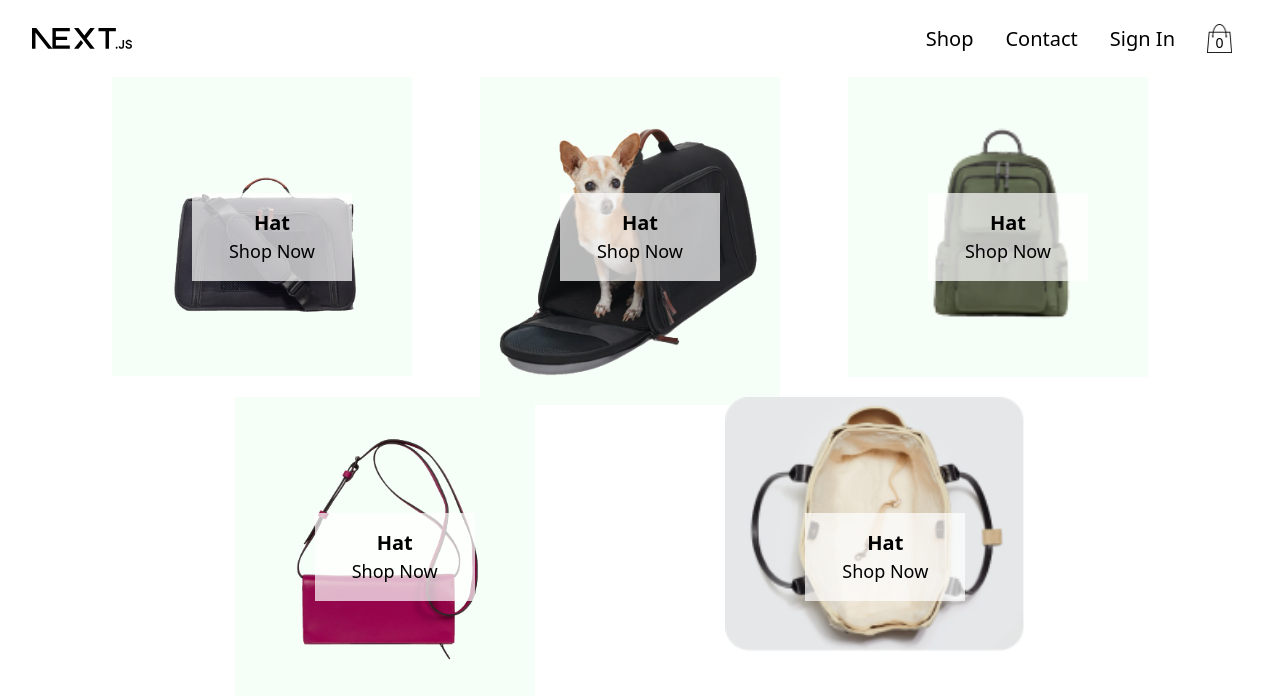
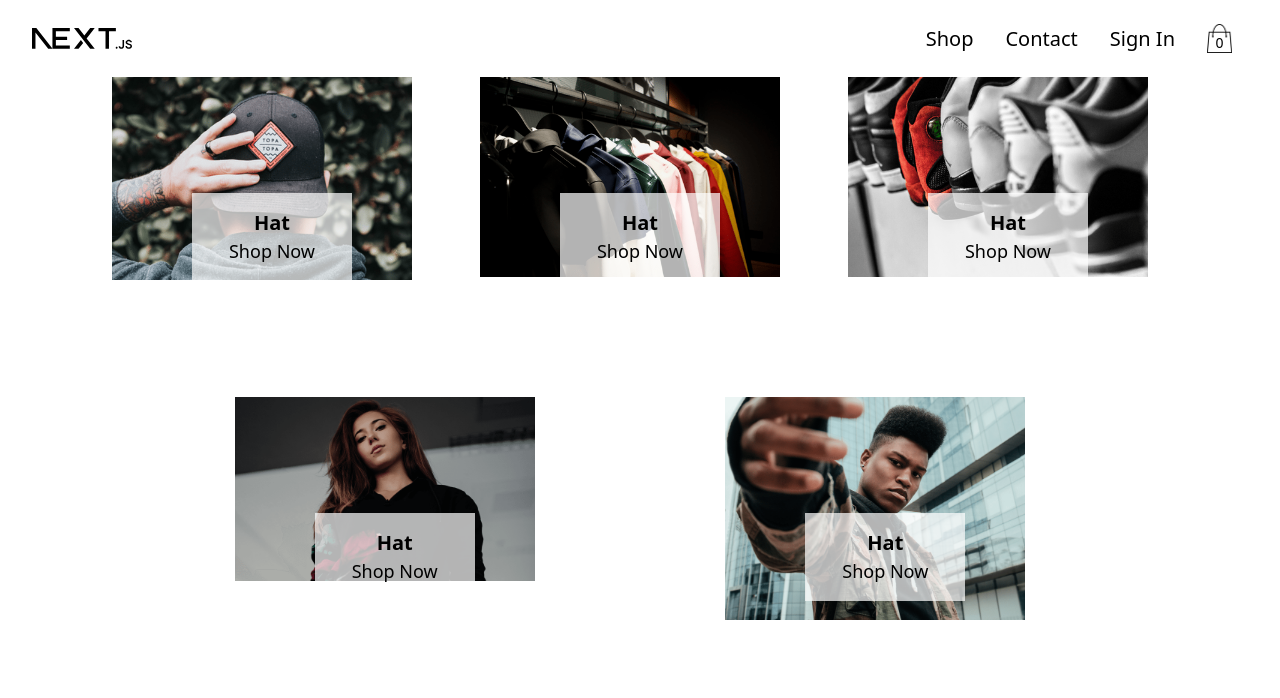
Before and after one commit to jafar-fahimi/next-clothes-store, a Next.js app: page / in a window 1280 px wide. Shown: the top 698 px of the page. Built offline with nearby package versions, Linux system fonts and the light colour scheme.

Commit message:
allCatagories img updated

```diff
--- a/components/allCatagories.tsx
+++ b/components/allCatagories.tsx
@@ -1,37 +1,19 @@
-import { StaticImageData } from "next/image";
 import React from "react";
 import Catagory from "./catagory";
-
-import {
-  bag1,
-  bag2,
-  bag3,
-  bag4,
-  bag5,
-  full1,
-  full2,
-  full3,
-  jacket1,
-  jacket2,
-  jacket3,
-  transparent1,
-  transparent2,
-  transparent3,
-  transparent4,
-  transparent5,
-} from "/public/images/";
+import { brownHat, men, women, jacket, sneakers } from "/public/images/";
 
 export default function AllCatagories() {
   return (
     <section className="flex flex-col">
       <div className="flex flex-col flex-wrap sm:flex-row justify-evenly gap-y-2">
-        <Catagory srcProp={bag1} cat="Hat" />
-        <Catagory srcProp={bag2} cat="Hat" />
-        <Catagory srcProp={bag3} cat="Hat" />
+        {/* <Catagory srcProp={INITIAL_STATE.sections[0].imageUrl} cat="Hat" /> */}
+        <Catagory srcProp={brownHat} cat="Hat" />
+        <Catagory srcProp={jacket} cat="Hat" />
+        <Catagory srcProp={sneakers} cat="Hat" />
       </div>
       <div className="flex flex-col flex-wrap sm:flex-row justify-evenly ">
-        <Catagory srcProp={bag4} cat="Hat" />
-        <Catagory srcProp={bag5} cat="Hat" />
+        <Catagory srcProp={women} cat="Hat" />
+        <Catagory srcProp={men} cat="Hat" />
       </div>
     </section>
   );
--- a/components/catagory.tsx
+++ b/components/catagory.tsx
@@ -7,7 +7,7 @@ export default function Catagory({ srcProp, cat }: Props) {
       <div className="relative">
         <div className="w-80 h-80 -z-10 group">
           <Image
-            alt="imgwww"
+            alt="Catagory Item Image"
             className="group-hover:scale-105 transition-all duration-500"
             src={srcProp}
             width={300}
--- a/next.config.js
+++ b/next.config.js
@@ -3,6 +3,9 @@ const nextConfig = {
   experimental: {
     appDir: false,
   },
+  images: {
+    domains: ["i.ibb.co"],
+  },
 };
 
 module.exports = nextConfig;
```
